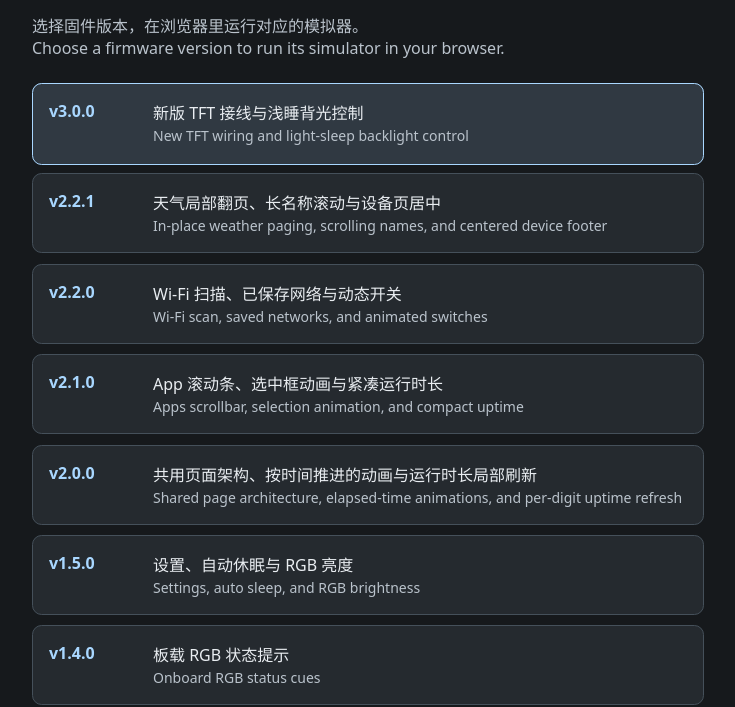
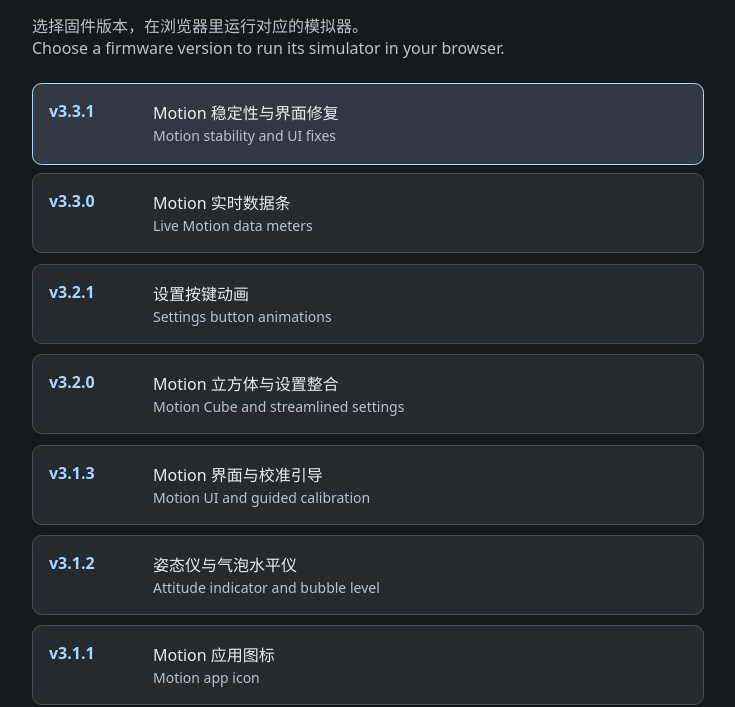
Before and after one commit to uim-g/ESP32-DeskConsole, a plain HTML site: page web/runner/versions.html in a window 1280 px wide. Shown: the part 106-813 px from the top of the page, without its empty margins (272-1007 px from the left). Drawn offline with Linux system fonts and the light colour scheme.

Commit message:
Document online simulators through v3.3.1

```diff
--- a/web/runner/versions.html
+++ b/web/runner/versions.html
@@ -17,6 +17,14 @@ li small{color:#bac3cc;font-size:.875rem}
 <h1>DeskConsole</h1>
 <p>选择固件版本，在浏览器里运行对应的模拟器。<br><span lang="en">Choose a firmware version to run its simulator in your browser.</span></p>
 <ul>
+<li><a href="v3.3.1/"><strong>v3.3.1</strong><span>Motion 稳定性与界面修复<br><small lang="en">Motion stability and UI fixes</small></span></a></li>
+<li><a href="v3.3.0/"><strong>v3.3.0</strong><span>Motion 实时数据条<br><small lang="en">Live Motion data meters</small></span></a></li>
+<li><a href="v3.2.1/"><strong>v3.2.1</strong><span>设置按键动画<br><small lang="en">Settings button animations</small></span></a></li>
+<li><a href="v3.2.0/"><strong>v3.2.0</strong><span>Motion 立方体与设置整合<br><small lang="en">Motion Cube and streamlined settings</small></span></a></li>
+<li><a href="v3.1.3/"><strong>v3.1.3</strong><span>Motion 界面与校准引导<br><small lang="en">Motion UI and guided calibration</small></span></a></li>
+<li><a href="v3.1.2/"><strong>v3.1.2</strong><span>姿态仪与气泡水平仪<br><small lang="en">Attitude indicator and bubble level</small></span></a></li>
+<li><a href="v3.1.1/"><strong>v3.1.1</strong><span>Motion 应用图标<br><small lang="en">Motion app icon</small></span></a></li>
+<li><a href="v3.1.0/"><strong>v3.1.0</strong><span>Motion 六轴读数与校准<br><small lang="en">Motion sensor readings and calibration</small></span></a></li>
 <li><a href="v3.0.0/"><strong>v3.0.0</strong><span>新版 TFT 接线与浅睡背光控制<br><small lang="en">New TFT wiring and light-sleep backlight control</small></span></a></li>
 <li><a href="v2.2.1/"><strong>v2.2.1</strong><span>天气局部翻页、长名称滚动与设备页居中<br><small lang="en">In-place weather paging, scrolling names, and centered device footer</small></span></a></li>
 <li><a href="v2.2.0/"><strong>v2.2.0</strong><span>Wi-Fi 扫描、已保存网络与动态开关<br><small lang="en">Wi-Fi scan, saved networks, and animated switches</small></span></a></li>
```
Also changed, not shown: 2 other files.
